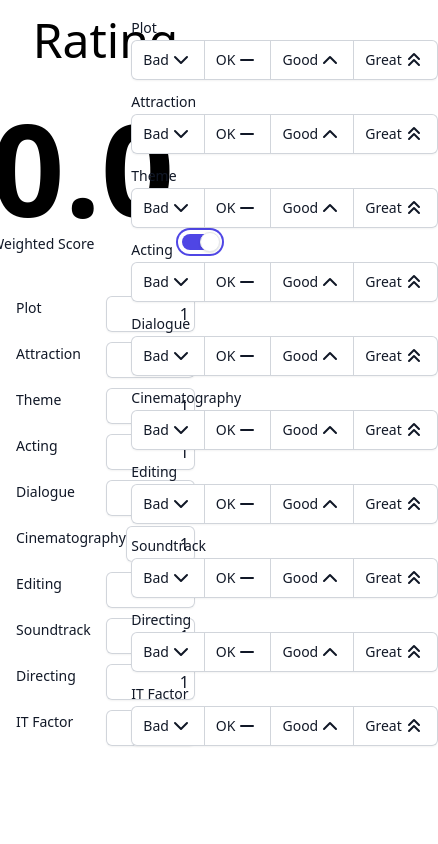
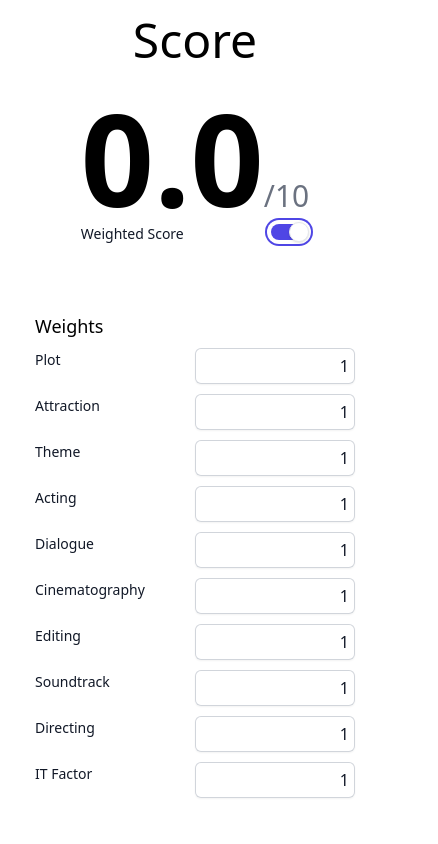
Before and after one commit to TheNewLad/cinema-rating-demo, a React (Vite) app: page / in a window 390 px wide. Both pictures are taken after a click on the switch "Use setting". Shown: the top 844 px of the page, 438 px wide, since content can reach past the window. Built offline with nearby package versions, Linux system fonts and the light colour scheme.

Commit message:
style: improve mobile styling

```diff
--- a/src/App.tsx
+++ b/src/App.tsx
@@ -66,17 +66,17 @@ function App() {
   } = useRatings();
 
   return (
-    <main className="grid h-full grid-cols-2 p-4">
-      <section className="flex flex-col items-center justify-start">
-        <h1 className="mb-10 text-5xl">Rating</h1>
-        <div>
+    <main className="grid max-h-fit min-h-full gap-4 p-4 md:grid-cols-2">
+      <section className="mb-10 flex flex-col items-center justify-start gap-2.5 md:mb-0">
+        <h1 className="mb-5 text-5xl">Score</h1>
+        <div className="mb-10 md:mb-0">
           <p className="mb-auto">
             <span className="text-9xl font-bold">{score.toFixed(1)}</span>
             <span className="text-3xl font-normal text-gray-500">
               /{Rating.GREAT}
             </span>
           </p>
-          <Field className="mb-10 flex justify-between">
+          <Field className="mb-4 flex justify-between">
             <Label
               as="span"
               className="text-sm font-medium leading-6 text-gray-900"
@@ -111,9 +111,19 @@ function App() {
             </Switch>
           </Field>
         </div>
+        <div className="mt-auto flex flex-col justify-between">
+          <h3
+            className={classNames(
+              useWeightedScore ? "mb-2 block w-80 text-lg" : "hidden",
+            )}
+          >
+            Weights
+          </h3>
           <Field
             className={classNames(
-            useWeightedScore ? "flex flex-col gap-2.5" : "hidden",
+              useWeightedScore
+                ? "flex min-w-80 max-w-80 flex-col gap-2.5"
+                : "hidden",
             )}
           >
             {RatingGroups.map(({ id, label }) => (
@@ -129,13 +139,23 @@ function App() {
                   name={id}
                   type="number"
                   defaultValue={weights[id]}
-                onChange={(e) => setCategoryWeight(id, e.target.valueAsNumber)}
+                  onChange={(e) =>
+                    setCategoryWeight(id, e.target.valueAsNumber)
+                  }
                 />
               </span>
             ))}
           </Field>
+        </div>
       </section>
-      <section className="flex flex-col items-center gap-2.5">
+      <section className="flex flex-col items-center gap-2.5 pb-2.5 md:h-full md:justify-end md:pb-0">
+        <h3
+          className={classNames(
+            useWeightedScore ? "block w-80 text-lg" : "hidden",
+          )}
+        >
+          Category Ratings
+        </h3>
         {RatingGroups.map(({ id, label }) => (
           <RatingButtonGroup
             key={id}
--- a/src/components/rating-button-group.tsx
+++ b/src/components/rating-button-group.tsx
@@ -20,14 +20,14 @@ export const RatingButtonGroup = ({
   setRating,
 }: RatingButtonGroupProps) => {
   return (
-    <div className="flex flex-col">
+    <div className="flex min-w-80 max-w-80 flex-col">
       <label
         className="text-sm font-medium leading-6 text-gray-900"
         htmlFor={id}
       >
         <h2>{label}</h2>
       </label>
-      <span className="isolate inline-flex max-w-fit rounded-md shadow-sm">
+      <span className="isolate inline-flex max-w-full rounded-md shadow-sm">
         <RatingButton
           className="rounded-l-md"
           onClick={() => setRating(Rating.BAD)}
--- a/src/components/rating-button.tsx
+++ b/src/components/rating-button.tsx
@@ -18,7 +18,7 @@ export const RatingButton = ({
     <button
       type="button"
       className={classNames(
-        "relative inline-flex items-center bg-white px-3 py-2 text-sm font-normal text-gray-900 ring-1 ring-inset ring-gray-300 hover:bg-gray-200 focus:z-10",
+        "relative inline-flex flex-1 items-center bg-white px-3 py-2 text-sm font-normal text-gray-900 ring-1 ring-inset ring-gray-300 hover:bg-gray-200 focus:z-10",
         className,
         !selected || "bg-gray-400",
       )}
```
Lines whose indentation alone changed are shown as unchanged.
